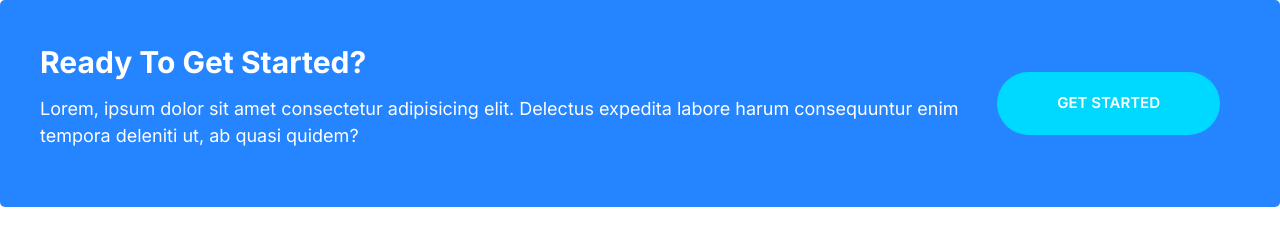
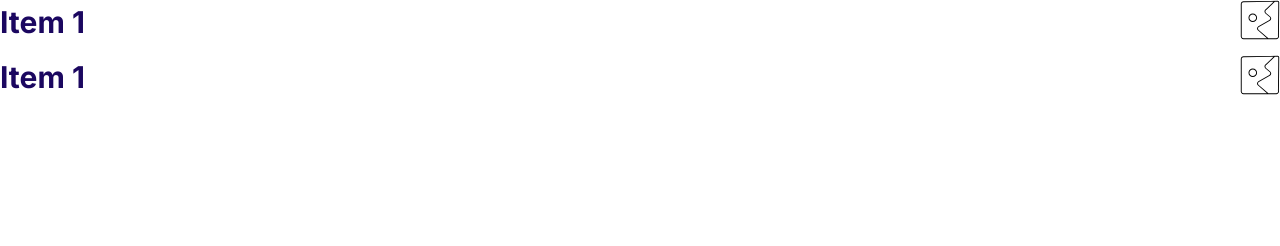
Before and after one commit to RamizHida/CloudHosting, a plain HTML site: page index.html in a window 1280 px wide. Drawn offline with Linux system fonts and the light colour scheme.

Commit message:
Structured collapsibles

```diff
--- a/CSS/styles.css
+++ b/CSS/styles.css
@@ -538,3 +538,35 @@ a {
     margin: 0 2rem;
   }
 }
+
+/* Collapsibles */
+.collapsible__header {
+  display: flex;
+  justify-content: space-between;
+}
+
+.collapsible__heading {
+  margin-top: 0;
+  font-size: 3rem;
+}
+
+.collapsible__chevron {
+  transform: rotate(-90deg);
+  transition: transform 0.3s;
+}
+
+.collapsible__content {
+  max-height: 0;
+  overflow: hidden;
+  opacity: 0;
+  transition: all 0.3s;
+}
+
+.collapsible--expanded .collapsible__chevron {
+  transform: rotate(0);
+}
+
+.collapsible--expanded .collapsible__content {
+  max-height: 100vh;
+  opacity: 1;
+}
--- a/index.html
+++ b/index.html
@@ -13,18 +13,30 @@
     <link rel="stylesheet" href="css/styles.css" />
   </head>
   <body>
-    <div class="callout callout--primary">
-      <div class="grid grid--1x2">
-        <div class="callout__content">
-          <h2 class="callout__heading">Ready To Get Started?</h2>
-          <p>
-            Lorem, ipsum dolor sit amet consectetur adipisicing elit. Delectus
-            expedita labore harum consequuntur enim tempora deleniti ut, ab
-            quasi quidem?
-          </p>
-        </div>
-        <a href="#" class="btn btn--secondary btn--stretched">Get Started</a>
+    <div class="collapsible collapsible-- expanded">
+      <header class="collapsible__header">
+        <h2 class="collapsible__heading">Item 1</h2>
+        <svg class="icon icon--white collapsible__chevron">
+          <use xlink:href="images/sprite.svg#snap"></use>
+        </svg>
+      </header>
+      <div class="collapsible__content">
+        Lorem ipsum dolor sit amet consectetur adipisicing elit. Consectetur,
+        quaerat.
       </div>
     </div>
+    <div class="collapsible collapsible-- expanded">
+      <header class="collapsible__header">
+        <h2 class="collapsible__heading">Item 1</h2>
+        <svg class="icon icon--white collapsible__chevron">
+          <use xlink:href="images/sprite.svg#snap"></use>
+        </svg>
+      </header>
+      <div class="collapsible__content">
+        Lorem ipsum dolor sit amet consectetur adipisicing elit. Consectetur,
+        quaerat.
+      </div>
+    </div>
+    <script src="js/main.js"></script>
   </body>
 </html>
--- /dev/null
+++ b/js/main.js
@@ -0,0 +1,6 @@
+const collapsibles = document.querySelectorAll(".collapsible");
+collapsibles.forEach((item) =>
+  item.addEventListener("click", function () {
+    this.classList.toggle("collapsible--expanded");
+  })
+);
```
